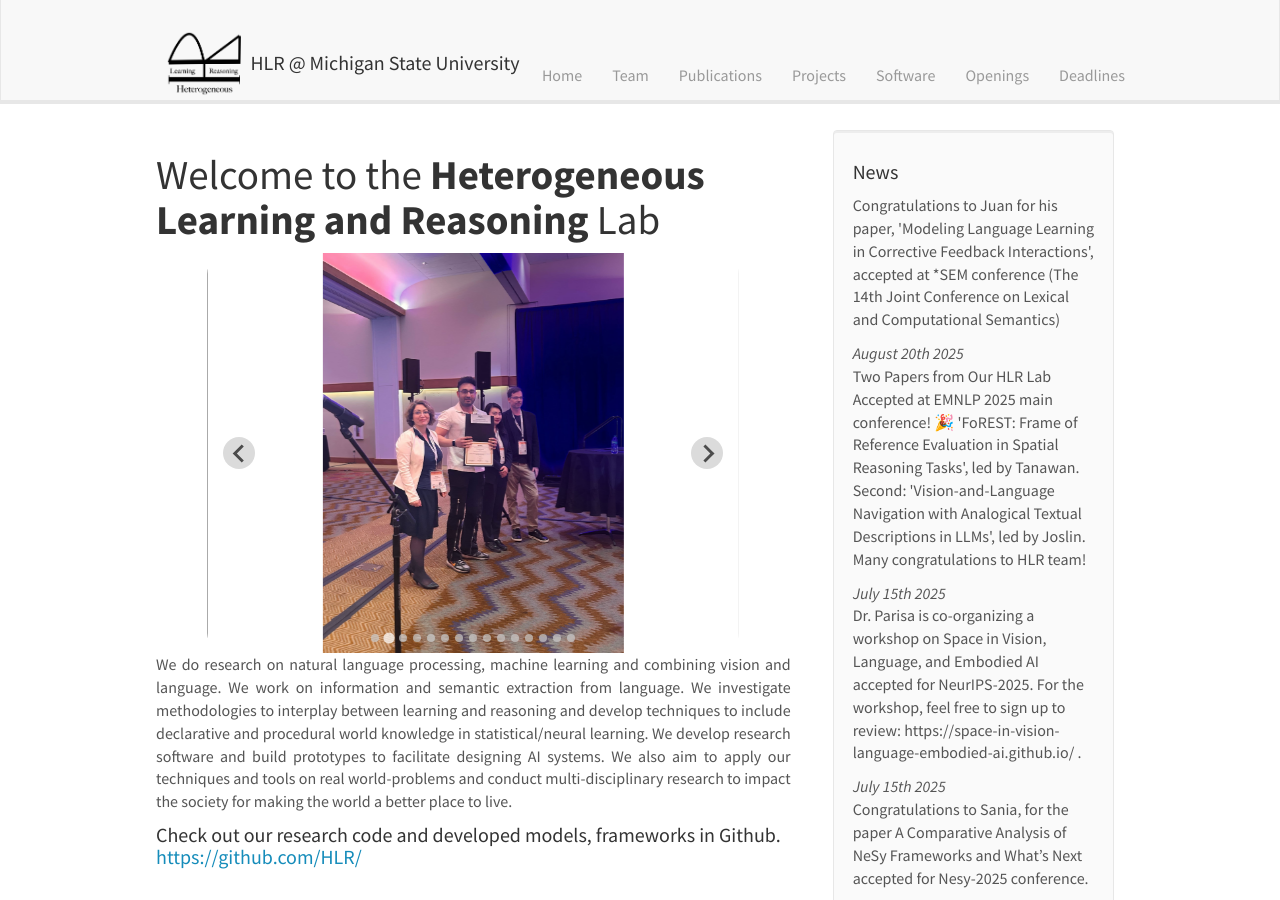
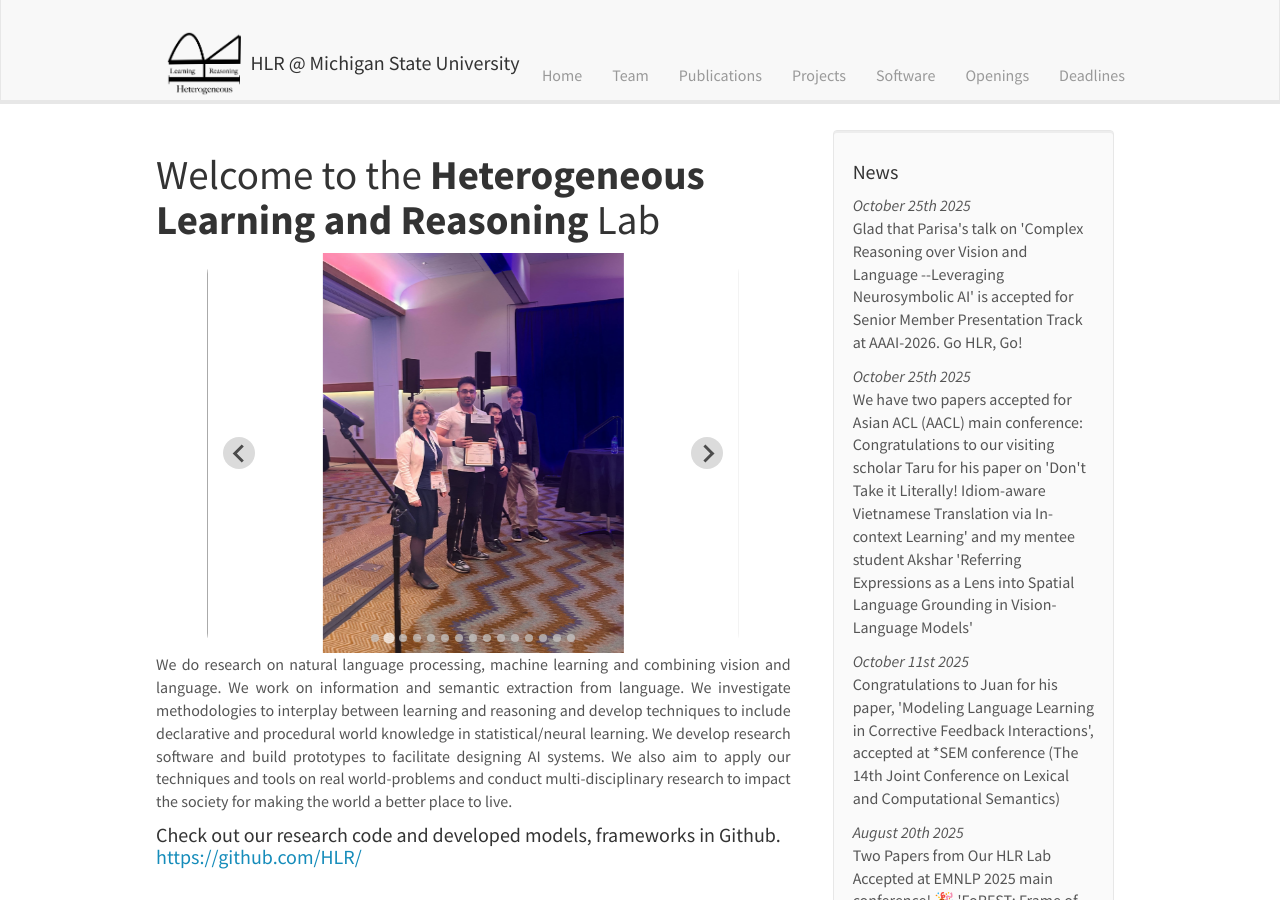
Before and after one commit to HLR/HLR.github.io, a Jekyll site: the page built from _pages/home.md, in a window 1280 px wide and 900 px high. Built offline with Jekyll 4.4.1, drawn with Linux system fonts in a browser that asks for light colours; nearby versions of some CDN libraries; some of the changed text lies outside the part shown.

Commit message:
Update the news of AACL2025 and talk in AAAI2025

```diff
--- a/_data/news.yml
+++ b/_data/news.yml
@@ -1,6 +1,14 @@
 # Put the images in the folder: /HLR.github.io/images/newspic
 
-- data: <i>October 11st 2025</i>
+- date: <i>October 25th 2025</i>
+  headline: "Glad that Parisa's talk on 'Complex Reasoning over Vision and Language --Leveraging Neurosymbolic AI' is accepted for Senior Member Presentation Track at AAAI-2026. Go HLR, Go!"
+  top: 1
+
+- date: <i>October 25th 2025</i>
+  headline: "We have two papers accepted for Asian ACL (AACL) main conference: Congratulations to our visiting scholar Taru for his paper on 'Don't Take it Literally! Idiom-aware Vietnamese Translation via In-context Learning' and my mentee student Akshar 'Referring Expressions as a Lens into Spatial Language Grounding in Vision-Language Models'"
+  top: 1
+
+- date: <i>October 11st 2025</i>
   headline: "Congratulations to Juan for his paper, 'Modeling Language Learning in Corrective Feedback Interactions', accepted at *SEM conference (The 14th Joint Conference on Lexical and Computational Semantics)"
   top: 1
 
```
